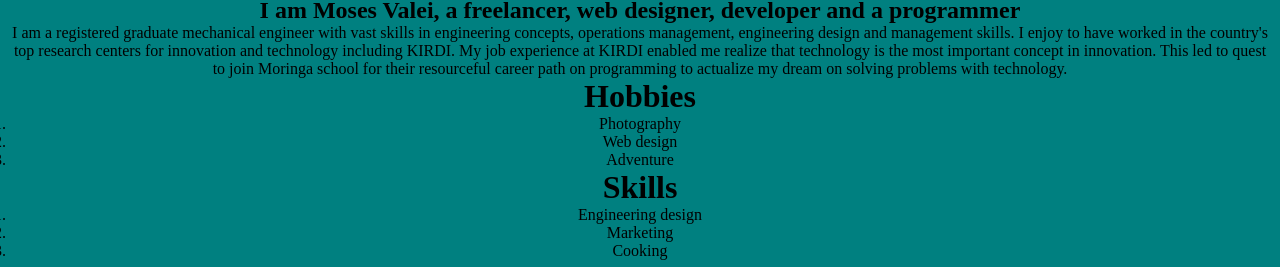
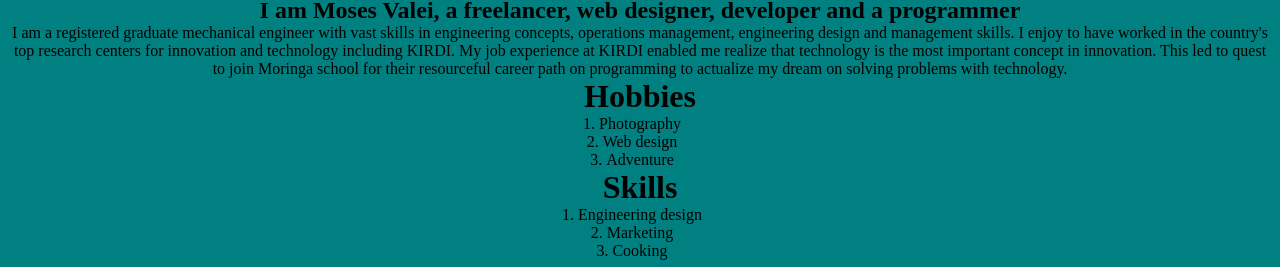
Before and after one commit to Mosesvalei/Portfolio-Landing-Page, a plain HTML site: page index.html in a window 1280 px wide. Shown: the part 615-882 px from the top of the page. Drawn offline with Linux system fonts and the light colour scheme.

Commit message:
styles ordered list

```diff
--- a/index.css
+++ b/index.css
@@ -39,3 +39,14 @@ list-style-type: none;
     padding: 20px;
     text-align: center;
 }
+.hobby ol {
+    text-align: center;
+    display: flex;
+    justify-content: center;
+    }
+    ol{
+        display: flex;
+        flex-direction: column;
+        justify-content: center;
+        align-items: center;
+    }
```
